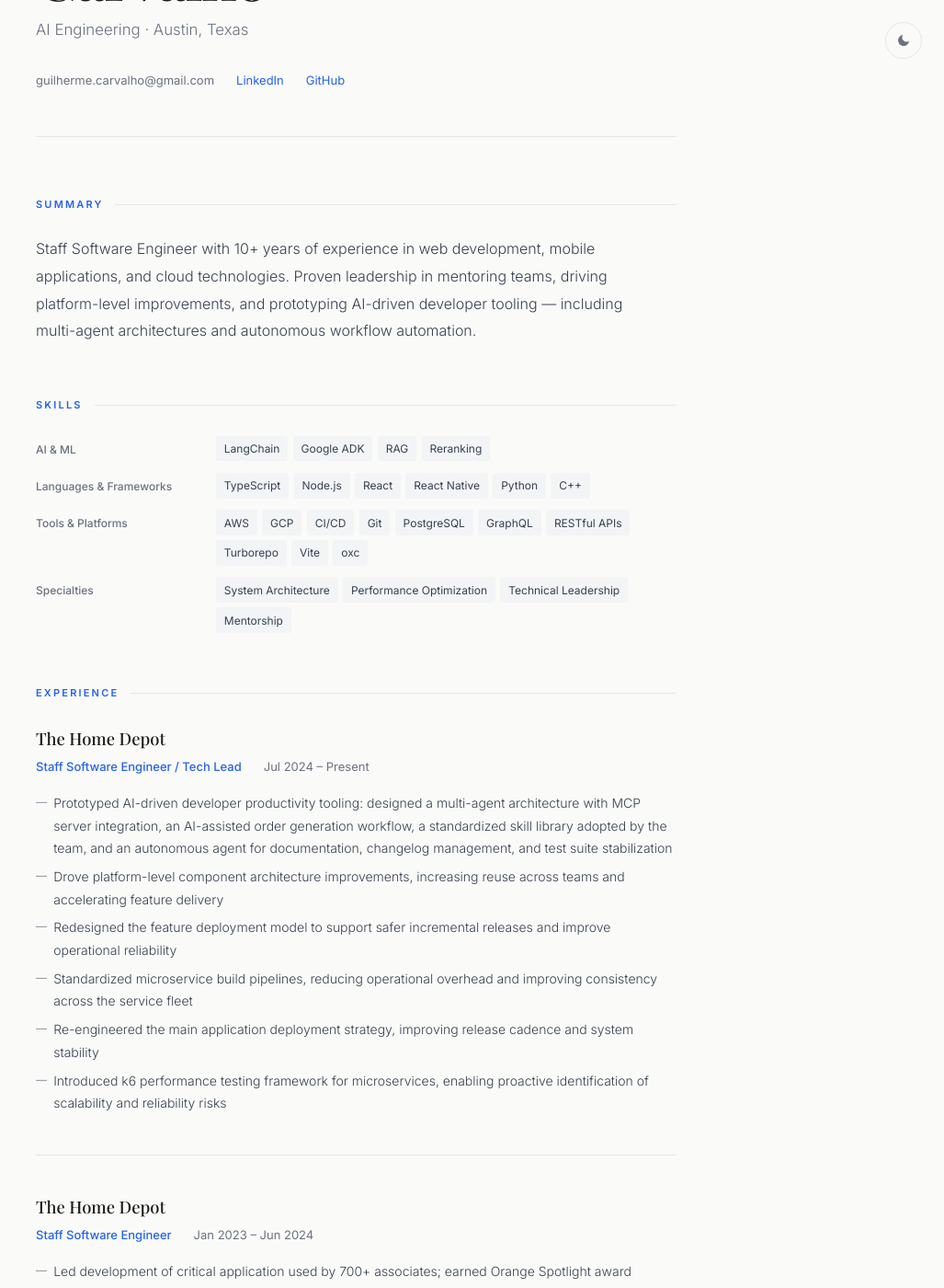
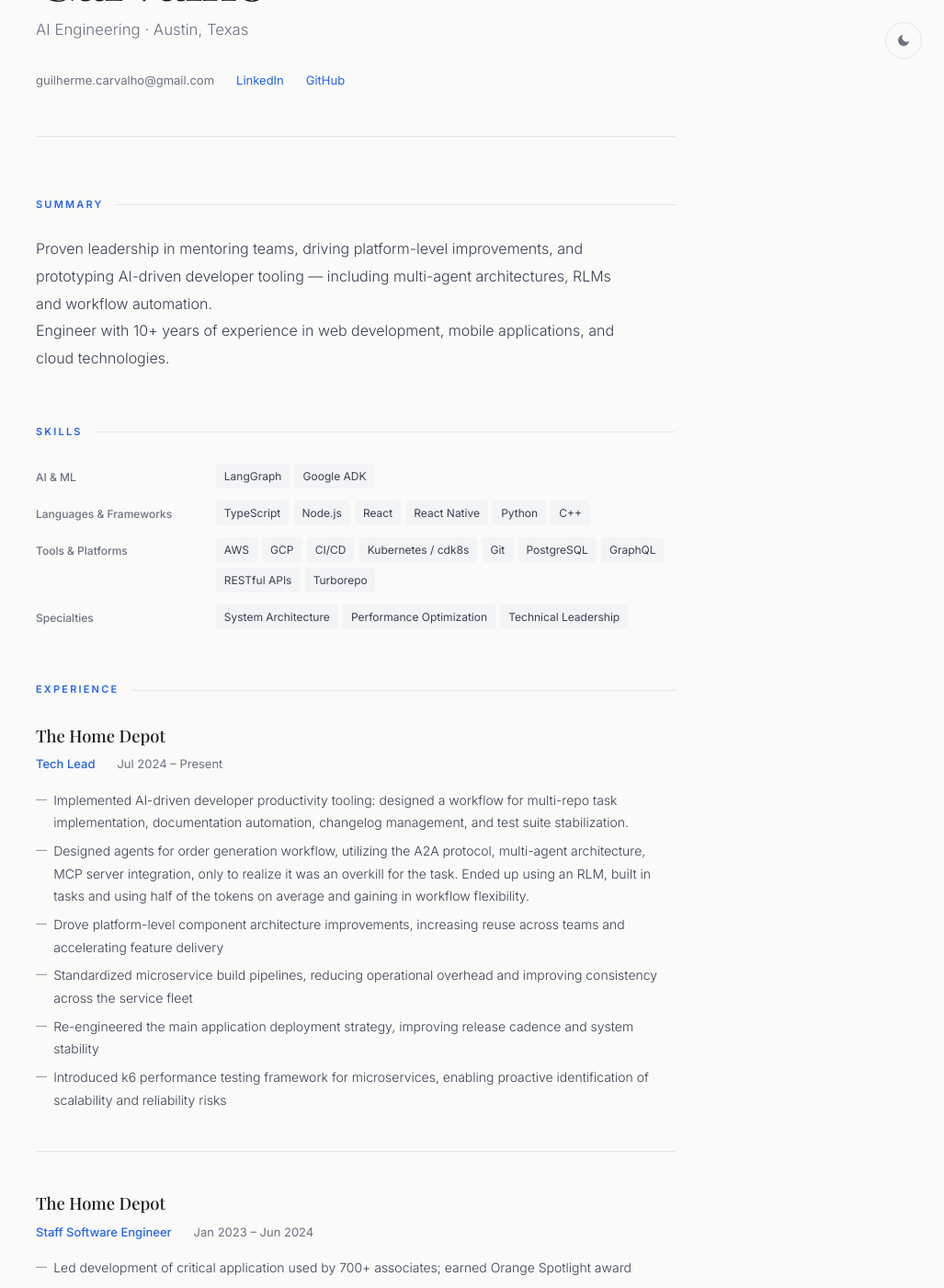
Before and after one commit to guigacarvalho/guigacarvalho.github.io, a Jekyll site: the page index.html, which Jekyll copies as it is, in a window 1280 px wide and 1400 px high, scrolled down 246 px. Shown: the whole window at 92% size, without its empty margins (253-1280 px from the left). Built offline with Jekyll 4.4.1, drawn with Linux system fonts in a browser that asks for light colours; some of the changed text lies outside the part shown.

Commit message:
Refactor summary and skills sections in index.html
- Updated summary to emphasize leadership and AI-driven tooling experience.
- Revised skills list: replaced 'LangChain' with 'LangGraph', added 'Kubernetes / cdk8s', and removed outdated tags.
- Adjusted job title from 'Staff Software Engineer / Tech Lead' to 'Tech Lead' and refined job responsibilities for clarity and impact.

```diff
--- a/index.html
+++ b/index.html
@@ -345,7 +345,8 @@
     <section class="reveal">
       <div class="section-label">Summary</div>
       <div class="summary">
-        <p>Staff Software Engineer with 10+ years of experience in web development, mobile applications, and cloud technologies. Proven leadership in mentoring teams, driving platform-level improvements, and prototyping AI-driven developer tooling — including multi-agent architectures and autonomous workflow automation.</p>
+        <p>Proven leadership in mentoring teams, driving platform-level improvements, and prototyping AI-driven developer tooling — including multi-agent architectures, RLMs and workflow automation.</p>
+        <p>Engineer with 10+ years of experience in web development, mobile applications, and cloud technologies.</p>
       </div>
     </section>
 
@@ -355,10 +356,8 @@
         <div class="skill-row">
           <div class="skill-category">AI &amp; ML</div>
           <div class="tags">
-            <span class="tag">LangChain</span>
+            <span class="tag">LangGraph</span>
             <span class="tag">Google ADK</span>
-            <span class="tag">RAG</span>
-            <span class="tag">Reranking</span>
           </div>
         </div>
         <div class="skill-row">
@@ -378,13 +377,12 @@
             <span class="tag">AWS</span>
             <span class="tag">GCP</span>
             <span class="tag">CI/CD</span>
+            <span class="tag">Kubernetes / cdk8s</span>
             <span class="tag">Git</span>
             <span class="tag">PostgreSQL</span>
             <span class="tag">GraphQL</span>
             <span class="tag">RESTful APIs</span>
             <span class="tag">Turborepo</span>
-            <span class="tag">Vite</span>
-            <span class="tag">oxc</span>
           </div>
         </div>
         <div class="skill-row">
@@ -393,7 +391,6 @@
             <span class="tag">System Architecture</span>
             <span class="tag">Performance Optimization</span>
             <span class="tag">Technical Leadership</span>
-            <span class="tag">Mentorship</span>
           </div>
         </div>
       </div>
@@ -406,14 +403,14 @@
         <div class="job-header">
           <div class="job-company">The Home Depot</div>
           <div class="job-meta">
-            <span class="job-title">Staff Software Engineer / Tech Lead</span>
+            <span class="job-title">Tech Lead</span>
             <span class="job-date">Jul 2024 – Present</span>
           </div>
         </div>
         <ul>
-          <li>Prototyped AI-driven developer productivity tooling: designed a multi-agent architecture with MCP server integration, an AI-assisted order generation workflow, a standardized skill library adopted by the team, and an autonomous agent for documentation, changelog management, and test suite stabilization</li>
+          <li>Implemented AI-driven developer productivity tooling: designed a workflow for multi-repo task implementation,  documentation automation, changelog management, and test suite stabilization.</li>
+          <li>Designed agents for order generation workflow, utilizing the A2A protocol, multi-agent architecture, MCP server integration, only to realize it was an overkill for the task. Ended up using an RLM, built in tasks and using half of the tokens on average and gaining in workflow flexibility.</li>
           <li>Drove platform-level component architecture improvements, increasing reuse across teams and accelerating feature delivery</li>
-          <li>Redesigned the feature deployment model to support safer incremental releases and improve operational reliability</li>
           <li>Standardized microservice build pipelines, reducing operational overhead and improving consistency across the service fleet</li>
           <li>Re-engineered the main application deployment strategy, improving release cadence and system stability</li>
           <li>Introduced k6 performance testing framework for microservices, enabling proactive identification of scalability and reliability risks</li>
@@ -431,8 +428,7 @@
         <ul>
           <li>Led development of critical application used by 700+ associates; earned Orange Spotlight award</li>
           <li>Interviewed and onboarded 10+ engineers, improving team capacity and knowledge sharing</li>
-          <li>Designed and implemented the Backend-for-Frontend (BFF) pattern, enhancing API efficiency</li>
-          <li>Documented architecture decisions and created proof-of-concept implementations</li>
+          <li>Designed and implemented the Backend-for-Frontend (BFF) pattern for authentication and api proxying.</li>
           <li>Integrated application with existing CI/CD pipelines, streamlining deployment processes</li>
         </ul>
       </div>
```
